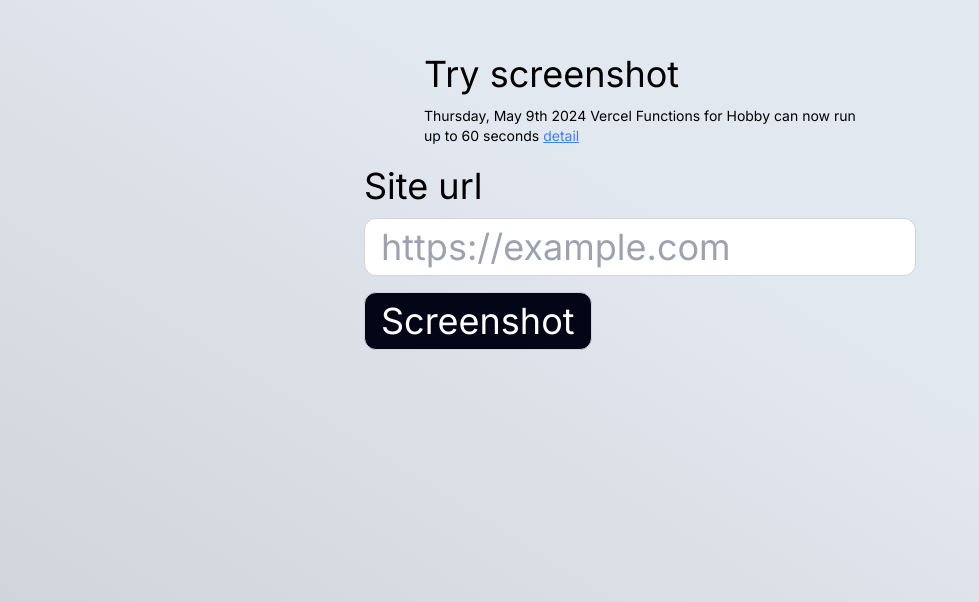
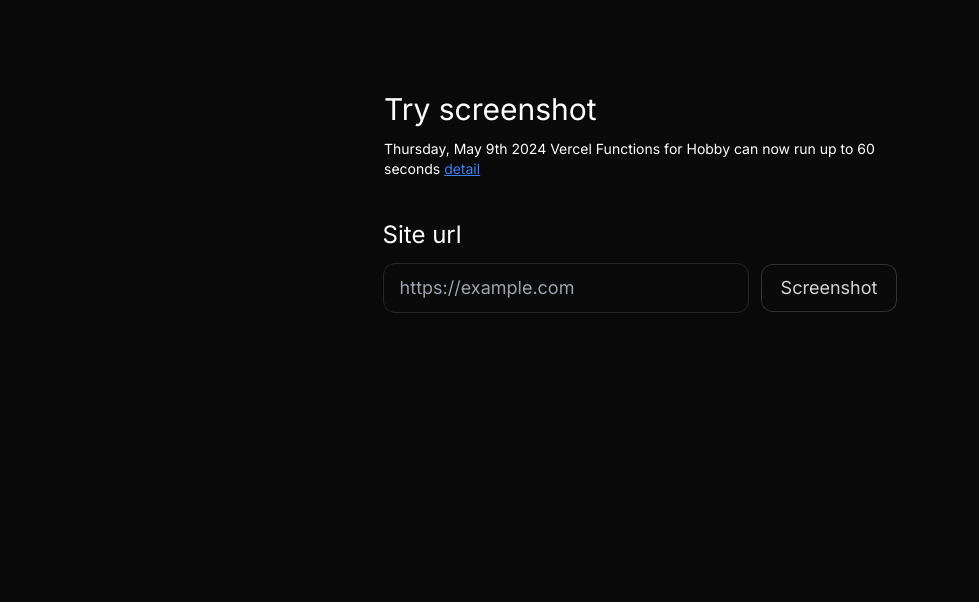
Before and after one commit to wahhabriaz/nextjs-headless, a Next.js app: page / in a window 1280 px wide. Shown: the part 198-800 px from the top of the page, without its empty margins (0-979 px from the left). Built offline with nearby package versions, Linux system fonts and the light colour scheme.

Commit message:
chore: syle

```diff
--- a/src/app/layout.js
+++ b/src/app/layout.js
@@ -1,17 +1,17 @@
-import { Inter } from 'next/font/google'
-import './globals.css'
+import { Inter } from "next/font/google";
+import "./globals.css";
 
-const inter = Inter({ subsets: ['latin'] })
+const inter = Inter({ subsets: ["latin"] });
 
 export const metadata = {
-  title: 'Create Next App',
-  description: 'Generated by create next app',
-}
+  title: "Try screenshot",
+  description: "Vercel functions run headless browser url screenshot",
+};
 
 export default function RootLayout({ children }) {
   return (
     <html lang="en">
       <body className={inter.className}>{children}</body>
     </html>
-  )
+  );
 }
--- a/src/app/page.js
+++ b/src/app/page.js
@@ -6,6 +6,7 @@ export default function Home() {
   const [imgUrl, setImgUrl] = useState("");
   const [loading, setLoading] = useState(false);
   const [time, setTime] = useState(0);
+  const [duration, setDuration] = useState(0);
 
   const handleSubmit = async (e) => {
     e.preventDefault();
@@ -14,8 +15,10 @@ export default function Home() {
     if (!url) {
       return;
     }
+    setDuration(0);
     setTime(0);
     const timePoint = Date.now();
+    const intervalTimer = startDuration();
     try {
       setLoading(true);
       const res = await fetch(`/try?url=${url}`, {
@@ -29,14 +32,21 @@ export default function Home() {
     } finally {
       // 秒
       setTime((Date.now() - timePoint) / 1000);
+      intervalTimer && clearInterval(intervalTimer);
       setLoading(false);
     }
   };
 
+  function startDuration() {
+    return setInterval(() => {
+      setDuration((prev) => Number((prev + 0.2).toFixed(1)));
+    }, 200);
+  }
+
   return (
-    <div className="w-screen h-screen flex flex-col items-center justify-center text-4xl text-black bg-gradient-to-tr from-gray-300 via-slate-200 to-slate-200">
-      <div className="mb-5 max-w-md px-2">
-        <h3>Try screenshot</h3>
+    <div className="w-screen h-screen flex flex-col items-center justify-center text-white bg-neutral-950">
+      <div className="mb-10 max-w-lg">
+        <h3 className="text-3xl">Try screenshot</h3>
         <p className="text-sm mt-3">
           Thursday, May 9th 2024 Vercel Functions for Hobby can now run up to 60
           seconds{" "}
@@ -50,22 +60,32 @@ export default function Home() {
       </div>
       <form onSubmit={handleSubmit}>
         <div className="flex flex-col space-y-3">
-          <label htmlFor="url">Site url {time ? `(${time}s)` : ""}</label>
+          <label htmlFor="url" className="text-2xl">
+            Site url <span>{time ? `${time}s` : duration ? `${duration}s` : ""}</span>
+          </label>
+          <div className="flex items-center space-x-3">
             <input
               type="text"
               name="url"
               id="url"
               placeholder="https://example.com"
-            className="border border-gray-300 rounded-xl px-4 py-2"
+              className="border border-neutral-800 rounded-xl px-4 py-2.5 transition-colors duration-200 bg-transparent text-neutral-300 text-lg min-w-[366px]"
             />
-        </div>
             <button
               type="submit"
-          className="border border-gray-300 rounded-xl px-4 py-2 bg-slate-950 text-white hover:bg-slate-800 mt-4"
+              className="group relative grid overflow-hidden rounded-xl px-5 py-2.5 shadow-[0_1000px_0_0_hsl(0_0%_20%)_inset] transition-colors duration-200"
               disabled={loading}
             >
+              <span>
+                <span className="spark mask-gradient animate-flip before:animate-rotate absolute inset-0 h-[100%] w-[100%] overflow-hidden rounded-xl [mask:linear-gradient(white,_transparent_50%)] before:absolute before:aspect-square before:w-[200%] before:rotate-[-90deg] before:bg-[conic-gradient(from_0deg,transparent_0_340deg,white_360deg)] before:content-[''] before:[inset:0_auto_auto_50%] before:[translate:-50%_-15%]" />
+              </span>
+              <span className="backdrop absolute inset-px rounded-[11px] bg-neutral-950 transition-colors duration-200 group-hover:bg-neutral-900" />
+              <span className="z-10 text-neutral-300 text-lg">
                 {loading ? "Loading..." : "Screenshot"}
+              </span>
             </button>
+          </div>
+        </div>
       </form>
       {imgUrl && (
         <div className="border border-gray-100 mt-4 max-w-4xl">
--- a/tailwind.config.js
+++ b/tailwind.config.js
@@ -1,18 +1,34 @@
 /** @type {import('tailwindcss').Config} */
 module.exports = {
   content: [
-    './src/pages/**/*.{js,ts,jsx,tsx,mdx}',
-    './src/components/**/*.{js,ts,jsx,tsx,mdx}',
-    './src/app/**/*.{js,ts,jsx,tsx,mdx}',
+    "./src/pages/**/*.{js,ts,jsx,tsx,mdx}",
+    "./src/components/**/*.{js,ts,jsx,tsx,mdx}",
+    "./src/app/**/*.{js,ts,jsx,tsx,mdx}",
   ],
   theme: {
     extend: {
       backgroundImage: {
-        'gradient-radial': 'radial-gradient(var(--tw-gradient-stops))',
-        'gradient-conic':
-          'conic-gradient(from 180deg at 50% 50%, var(--tw-gradient-stops))',
+        "gradient-radial": "radial-gradient(var(--tw-gradient-stops))",
+        "gradient-conic":
+          "conic-gradient(from 180deg at 50% 50%, var(--tw-gradient-stops))",
+      },
+      animation: {
+        flip: "flip 6s infinite steps(2, end)",
+        rotate: "rotate 3s linear infinite both",
+      },
+      keyframes: {
+        flip: {
+          to: {
+            transform: "rotate(360deg)",
+          },
+        },
+        rotate: {
+          to: {
+            transform: "rotate(90deg)",
+          },
+        },
       },
     },
   },
   plugins: [],
-}
+};
```
Lines whose indentation alone changed are shown as unchanged.
